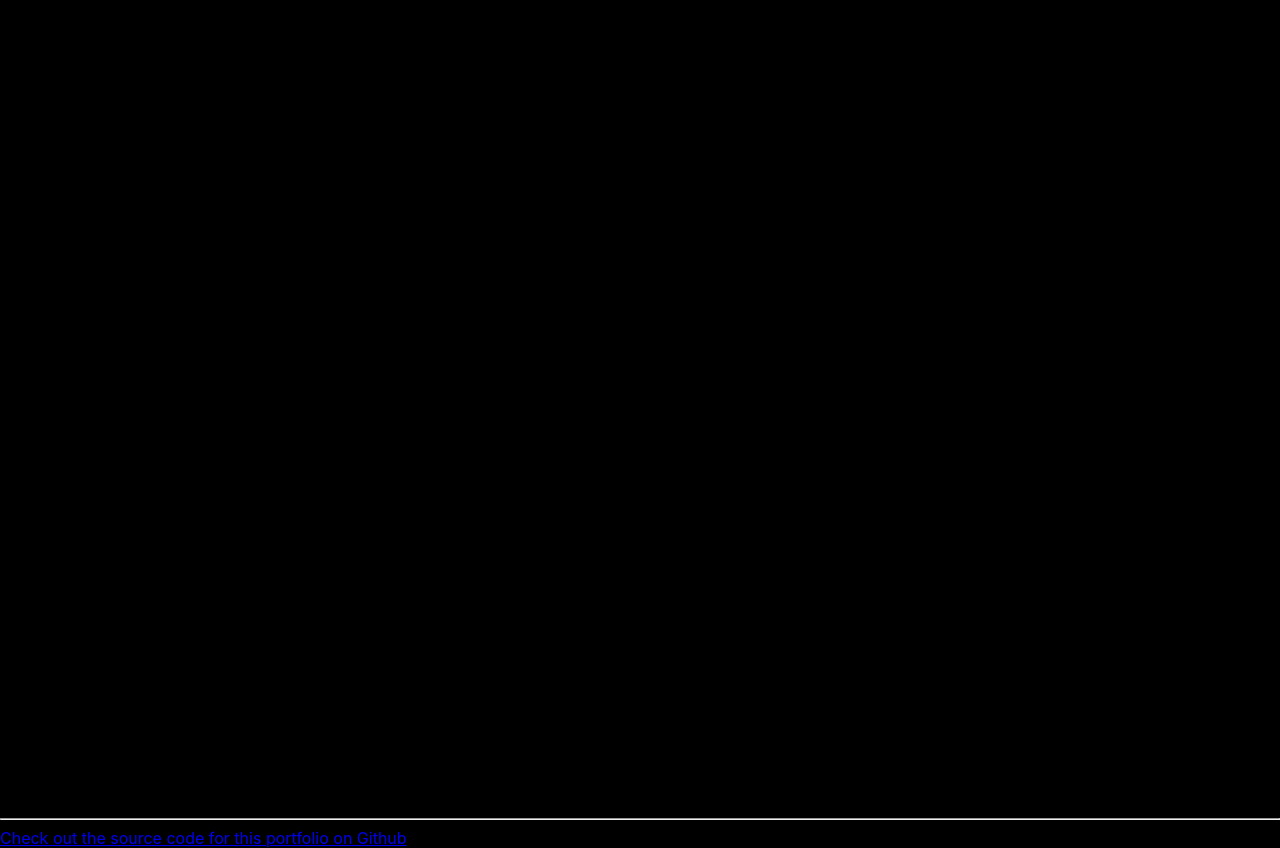
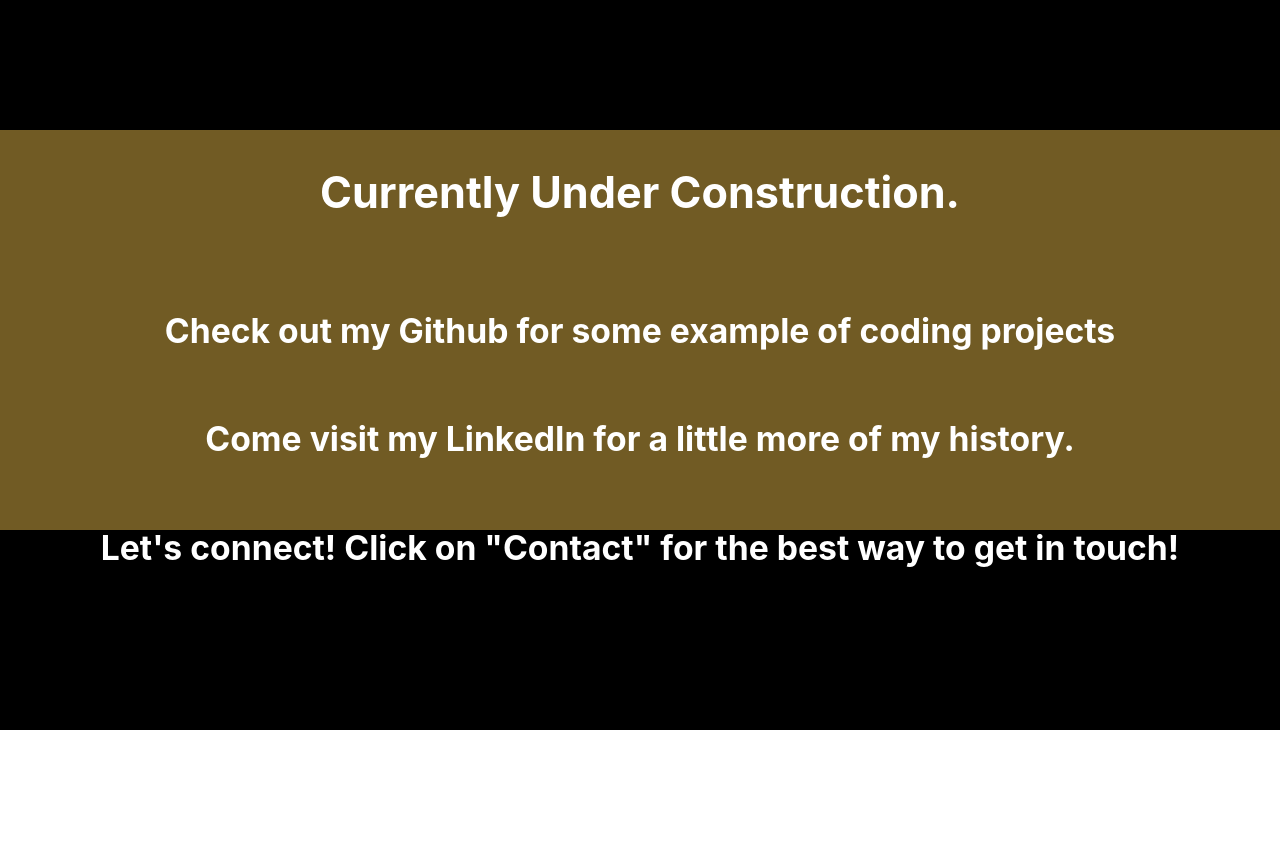
Before and after one commit to kimwoojin211/portfolio-react, a React (Create React App) app: page / in a window 1280 px wide. Shown: the part 880-1728 px from the top of the page. After the commit the page ends 1610 px from the top, so only its background shows below. Built offline with nearby package versions, Linux system fonts and the light colour scheme.

Commit message:
finish HomeContent w/ bg, fix home comp height

```diff
--- a/src/App.js
+++ b/src/App.js
@@ -16,11 +16,11 @@
     <main>
       <Navbar />
       <Home />
-      <About />
+      {/* <About />
       <Projects />
       <Skills />
-      <Contact />
-      <Footer />
+      <Contact /> */}
+      {/* <Footer /> */}
     </main>
   );
 }
--- a/src/components/Content.js
+++ b/src/components/Content.js
@@ -7,14 +7,41 @@
   width: 100%;
   background: black;
   color: white;
-  height: 100vh
+  height: 100vh;
+  align-items: center;
+
+`;
+
+const ContentTextStyle = styled.div`
+  display:flex;
+  background-color: rgba(255, 206, 83, 0.442);
+  height: 50%;
+  width: 100%;
+  align-items: center;
+  justify-content: space-around;
+  font-size: 1.5em;
+  flex-flow: column;
+
 `;
 
 function Content(){
+
+  const h2Style = {
+    'padding-bottom': '1.4rem'
+  }
+
   return(
-    <ContentStyle>
-      <p>sup</p>
-    </ContentStyle>
+    <React.Fragment>
+      <ContentStyle>
+        <ContentTextStyle>
+          <h2 style={h2Style}>Currently Under Construction.</h2>
+          <h3>Check out my Github for some example of coding projects</h3>
+          <h3>Come visit my LinkedIn for a little more of my history.</h3>
+          {/*<h3> Learn a little bit more about me on my about page</h3>*/}
+          <h3>Let's connect! Click on "Contact" for the best way to get in touch!</h3>
+        </ContentTextStyle>
+      </ContentStyle>
+    </React.Fragment>
   );
 };
 
--- a/src/components/Footer.js
+++ b/src/components/Footer.js
@@ -2,16 +2,19 @@
 import styled from 'styled-components';
 
 const FooterStyle = styled.div`
-  position: absolute;
+  display: flex;
+  position: fixed;
   width: 100%;
-  background-color: black;
+  bottom: 0;
+  background-color: white;
+  display: inline;
+  justify-content: center;
 `;
 
 function Footer(){
   return(
     <FooterStyle>
-      <hr/>
-        <a id="github" href="https://github.com/kimwoojin211/portfolio">Check out the source code for this portfolio on Github</a>
+        <a href="https://github.com/kimwoojin211/portfolio">Check out the source code for this portfolio on Github</a>
     </FooterStyle>
   );
 }
--- a/src/components/Hero.js
+++ b/src/components/Hero.js
@@ -39,7 +39,7 @@
   return(
     <React.Fragment>
 
-    <HeroStyle>
+      <HeroStyle>
         <div style={HeroOverlayStyle}>
           <h1 style={HeroTitleStyle}>Welcome to Woo Jin's Portfolio</h1>
         </div>
--- a/src/pages/Home.js
+++ b/src/pages/Home.js
@@ -7,8 +7,7 @@
   background-color: black;
   font-size: 1.2em;
   width:100%;
-  height:200vh;
-  color: orange;
+  height:190vh;
   };
 `;
 
```
